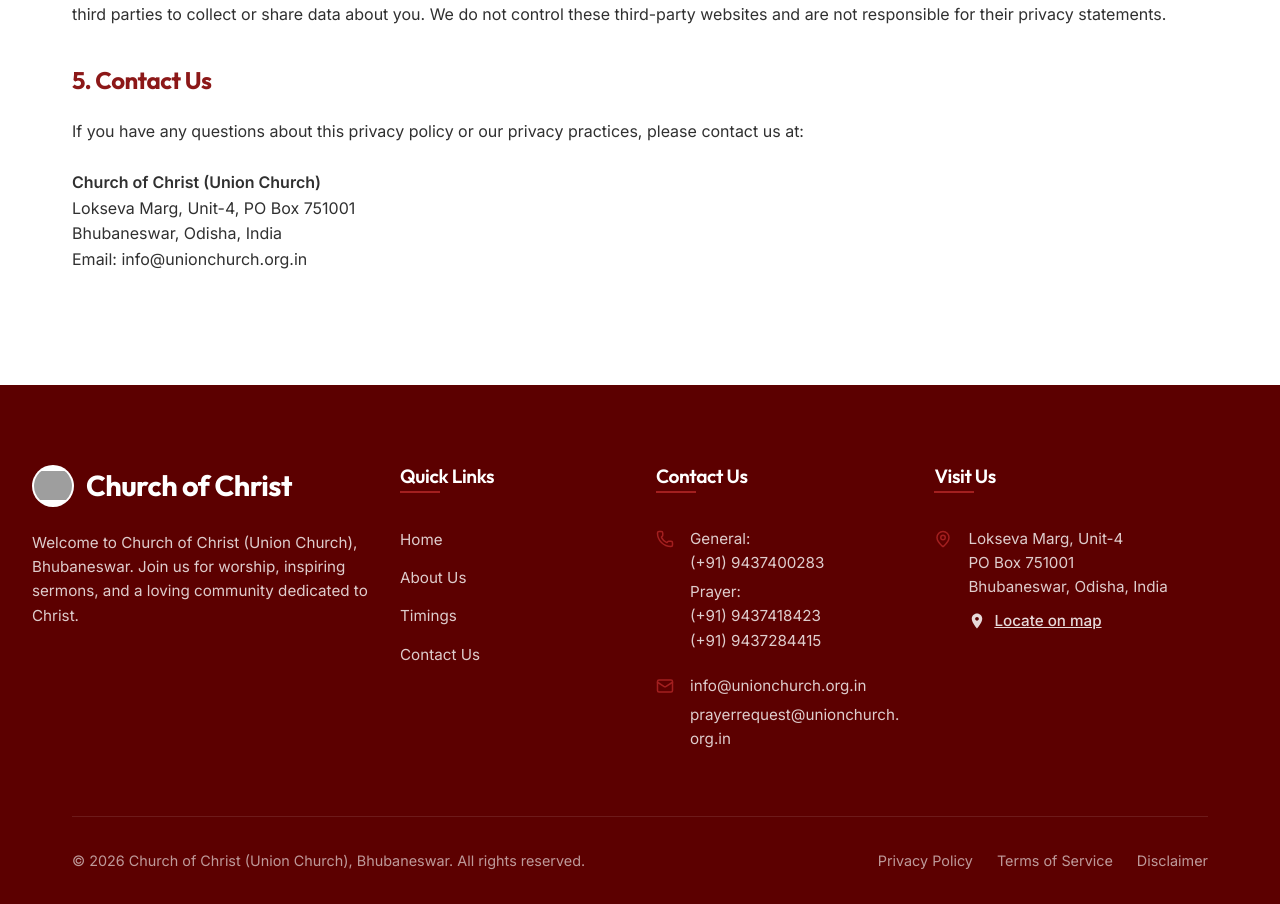
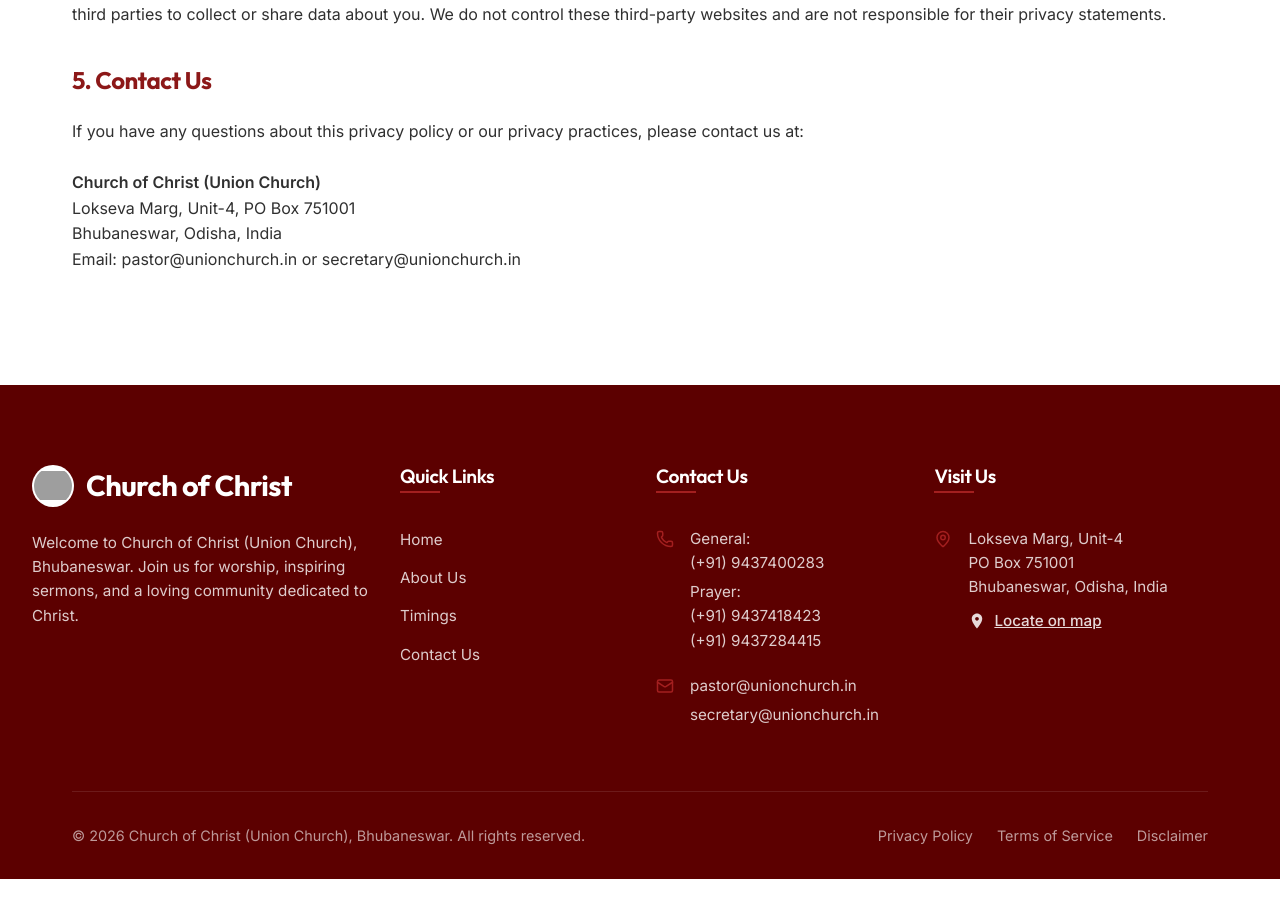
Before and after one commit to Abhijeet-Behera/cocuc-website, a Next.js app in the folder frontend/: page /privacy-policy in a window 1280 px wide. Shown: the part 1042-1946 px from the top of the page. After the commit the page ends 1921 px from the top, so only its background shows below. Built offline with nearby package versions, Linux system fonts and the light colour scheme; grey boxes are pictures that could not be loaded.

Commit message:
update: Updated mail IDs across footer section

```diff
--- a/frontend/app/disclaimer/page.js
+++ b/frontend/app/disclaimer/page.js
@@ -38,7 +38,7 @@ export default function Disclaimer() {
 
           <h2 style={{ fontSize: '1.5rem', color: 'var(--color-primary)', marginTop: '1rem' }}>Contact Us</h2>
           <p>
-            If you have any questions about this Disclaimer, please contact us at: info@unionchurch.org.in
+            If you have any questions about this Disclaimer, please contact us at: pastor@unionchurch.in or secretary@unionchurch.in
           </p>
         </div>
       </div>
--- a/frontend/app/privacy-policy/page.js
+++ b/frontend/app/privacy-policy/page.js
@@ -55,7 +55,7 @@ export default function PrivacyPolicy() {
             <strong>Church of Christ (Union Church)</strong><br/>
             Lokseva Marg, Unit-4, PO Box 751001<br/>
             Bhubaneswar, Odisha, India<br/>
-            Email: info@unionchurch.org.in
+            Email: pastor@unionchurch.in or secretary@unionchurch.in
           </p>
         </div>
       </div>
--- a/frontend/app/terms-of-service/page.js
+++ b/frontend/app/terms-of-service/page.js
@@ -40,7 +40,7 @@ export default function TermsOfService() {
 
           <h2 style={{ fontSize: '1.5rem', color: 'var(--color-primary)', marginTop: '1rem' }}>5. Contact Information</h2>
           <p>
-            If you have any questions about these Terms, please contact us at: info@unionchurch.org.in
+            If you have any questions about these Terms, please contact us at: pastor@unionchurch.in or secretary@unionchurch.in
           </p>
         </div>
       </div>
--- a/frontend/components/Footer.jsx
+++ b/frontend/components/Footer.jsx
@@ -113,9 +113,9 @@ export default function Footer() {
             <li className={styles.contactItem} style={{ marginTop: '0.5rem' }}>
               <Mail size={18} className={styles.contactIcon} />
               <div>
-                <span>info@unionchurch.org.in</span><br/>
+                <span>pastor@unionchurch.in</span><br/>
                 <span style={{ display: 'block', marginTop: '0.3rem', wordBreak: 'break-word' }}>
-                  prayerrequest@unionchurch.org.in
+                  secretary@unionchurch.in
                 </span>
               </div>
             </li>
```
